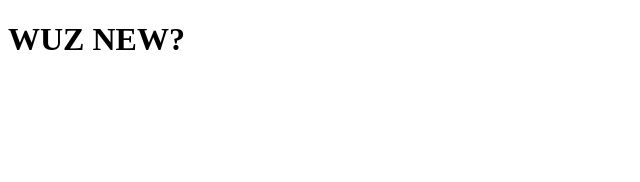
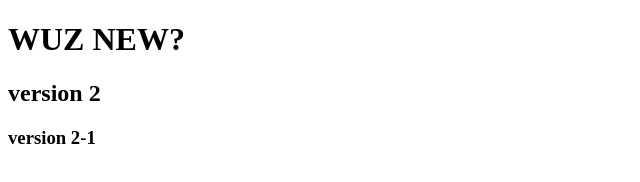
Before and after one commit to jim527mba/jim527mba.github.io, a plain HTML site: page index.html in a window 1280 px wide. Shown: the whole page, without its empty margins (0-640 px from the left). Drawn offline with Linux system fonts and the light colour scheme.

Commit message:
Update index.html
version 2

```diff
--- a/index.html
+++ b/index.html
@@ -8,5 +8,7 @@
 </head>
 <body>
     <h1>WUZ NEW?</h1>
+    <h2>version 2</h2>
+    <h3>version 2-1</h3>
 </body>
 </html>
```
